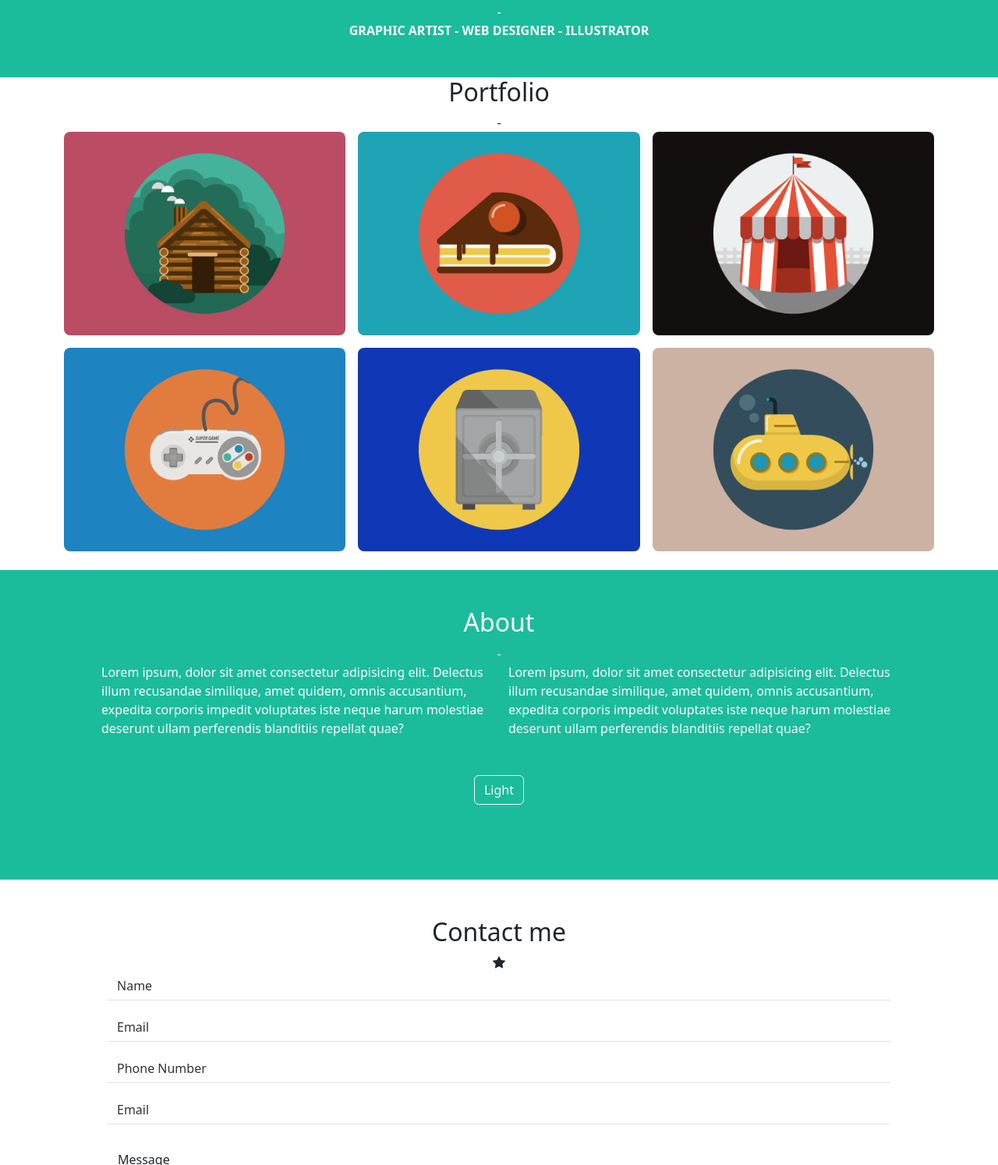
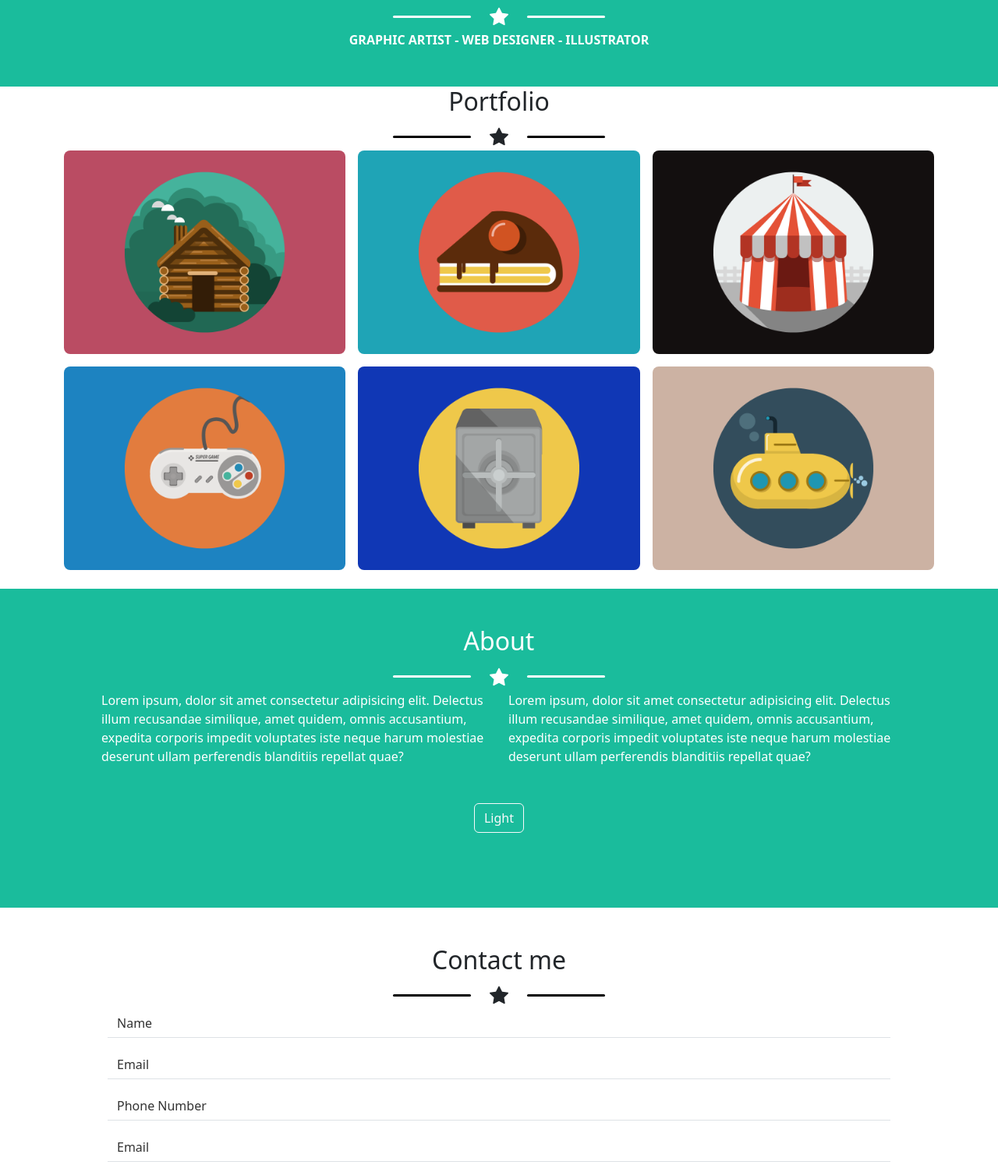
Before and after one commit to giovannimariaciclosi/html-css-bootstrap-freelancer, a plain HTML site: page index.html in a window 1280 px wide. Shown: the part 383-1877 px from the top of the page at 78% size. Drawn offline with nearby package versions, Linux system fonts and the light colour scheme.

Commit message:
feat: separator completed

```diff
--- a/css/style.css
+++ b/css/style.css
@@ -17,3 +17,12 @@
 .form-control::placeholder {
   color: #333333;
 }
+
+.my-separator {
+}
+
+.__line {
+  height: 3px;
+  max-width: 100px;
+
+}
--- a/index.html
+++ b/index.html
@@ -44,8 +44,10 @@
 
     <h1>Start Bootstrap</h1>
 
-    <div class="my-separator">
-      -
+    <div class="my-separator d-flex justify-content-center align-items-center gap-4 fs-4">
+      <div class="flex-grow-1 bg-white __line rounded"></div>
+      <i class="bi bi-star-fill"></i>
+      <div class="flex-grow-1 bg-white __line rounded"></div>
     </div>
 
     <div class="fw-bold">
@@ -57,8 +59,10 @@
   <div id="portfolio" class="container text-center">
     <h2>Portfolio</h2>
 
-    <div class="my-separator">
-      -
+    <div class="my-separator d-flex justify-content-center align-items-center gap-4 fs-4">
+      <div class="flex-grow-1 bg-black __line rounded"></div>
+      <i class="bi bi-star-fill"></i>
+      <div class="flex-grow-1 bg-black __line rounded"></div>
     </div>
 
     <!-- <div class="row text-center g-3 mb-5">
@@ -135,8 +139,10 @@
         About
       </h2>
 
-      <div class="my-separator text-center">
-        -
+      <div class="my-separator d-flex justify-content-center align-items-center gap-4 fs-4">
+        <div class="flex-grow-1 bg-white __line rounded"></div>
+        <i class="bi bi-star-fill"></i>
+        <div class="flex-grow-1 bg-white __line rounded"></div>
       </div>
 
       <div class="px-5">
@@ -167,9 +173,10 @@
         Contact me
       </h2>
 
-
-      <div class="my-separator text-center">
+      <div class="my-separator d-flex justify-content-center align-items-center gap-4 fs-4">
+        <div class="flex-grow-1 bg-black __line rounded"></div>
         <i class="bi bi-star-fill"></i>
+        <div class="flex-grow-1 bg-black __line rounded"></div>
       </div>
     </div>
 
```
